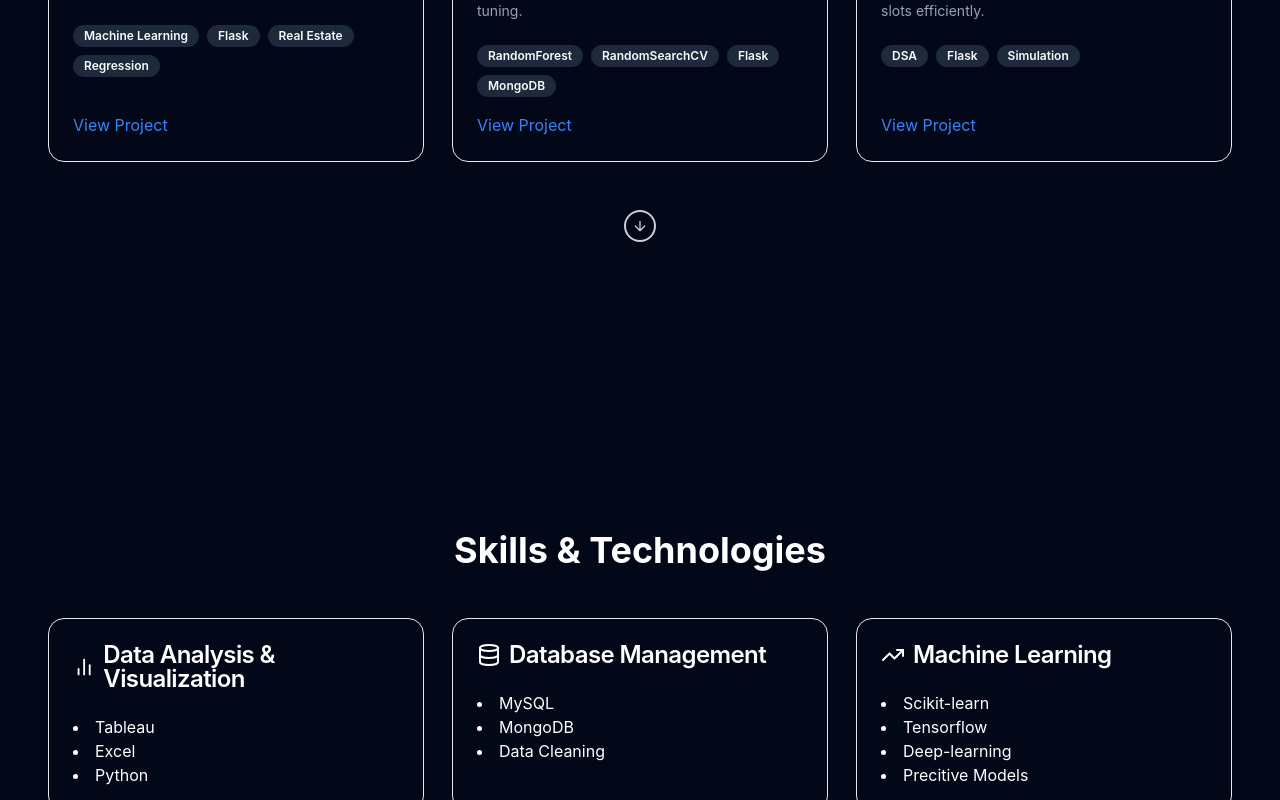
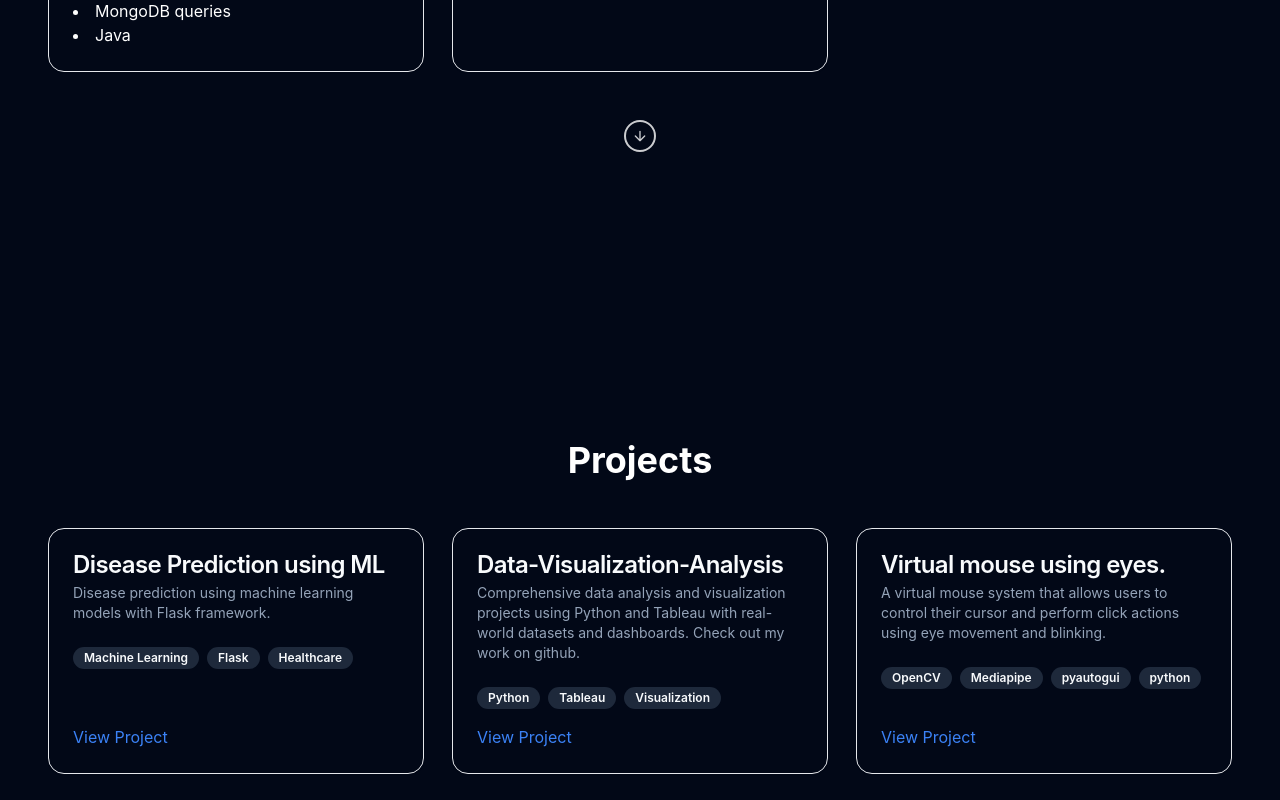
Before and after one commit to falakrana/myPortfolio, a React (Vite) app: page / in a window 1280 px wide. Shown: the part 2180-2980 px from the top of the page. Built offline with nearby package versions, Linux system fonts and the light colour scheme.

Commit message:
Updated6.0

```diff
--- a/src/App.jsx
+++ b/src/App.jsx
@@ -47,8 +47,8 @@ function App() {
         <Hero />
         <About/>
         <div className="space-y-32">
+          <Skills />
           <Projects />
-          <Skills />
           <Certifications />
           <Contact />
         </div>
--- a/src/components/About.jsx
+++ b/src/components/About.jsx
@@ -26,7 +26,7 @@ function About() {
             connect and create something impactful!
           </p>
         </div>
-        <ScrollArrow targetId="projects" className="mt-12" />
+        <ScrollArrow targetId="skills" className="mt-12" />
       </div>
     </section>
   )
--- a/src/components/Projects.jsx
+++ b/src/components/Projects.jsx
@@ -90,7 +90,7 @@ function Projects() {
             </Card>
           ))}
         </div>
-        <ScrollArrow targetId="skills" className="mt-12" />
+        <ScrollArrow targetId="certifications" className="mt-12" />
       </div>
     </section>
   );
--- a/src/components/Skills.jsx
+++ b/src/components/Skills.jsx
@@ -64,7 +64,7 @@ function Skills() {
             </Card>
           ))}
         </div>
-        <ScrollArrow targetId="certifications" className="mt-12" />
+        <ScrollArrow targetId="projects" className="mt-12" />
       </div>
     </section>
   );
```
